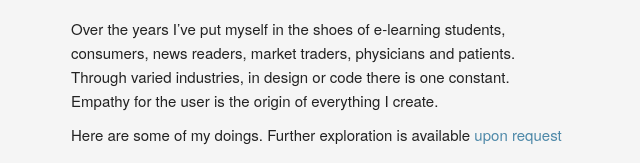
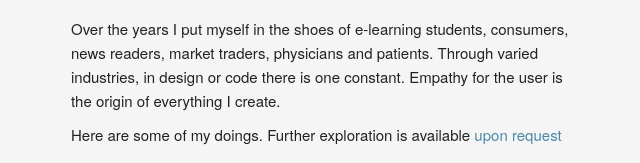
Before and after one commit to spacecowboyian/ian-jennings.com, a plain HTML site: page index.html in a window 1280 px wide. Shown: the part 169-332 px from the top of the page, without its empty margins (319-959 px from the left). Drawn offline with Linux system fonts and the light colour scheme; a web font is replaced by a local one.

Commit message:
deploy: ae5a48d1fe0e4ade6fbeadcfc47ca5743ad6e75e

```diff
--- a/index.html
+++ b/index.html
@@ -14,7 +14,7 @@
 <h2>UX Designer &amp; Developer</h2>
 <p class="ext-links"><a href="resume/IanJennings-UXDeveloper-resume.pdf">Resume</a> | <a href="https://www.linkedin.com/in/ianjennings">Linkedin</a> | <a href="http://www.github.com/spacecowboyian">Github</a></p>
 </div>
-<p>Over the years I’ve put myself in the shoes of e-learning students, consumers, news readers, market traders, physicians and patients. Through varied industries, in design or code there is one constant. Empathy for the user is the origin of everything I create.</p>
+<p>Over the years I put myself in the shoes of e-learning students, consumers, news readers, market traders, physicians and patients. Through varied industries, in design or code there is one constant. Empathy for the user is the origin of everything I create.</p>
 <p>Here are some of my doings. Further exploration is available <a href="mailto:ian@ian-jennings.com">upon request</a></p>
 <h3>Chaperone</h3><p><a href="http://datuhealth.github.io/chaperone">Demo page</a></p>
 <p>Chaperone is a lightweight, vanilla javascript plugin for creating responsive site tours.</p>
```
